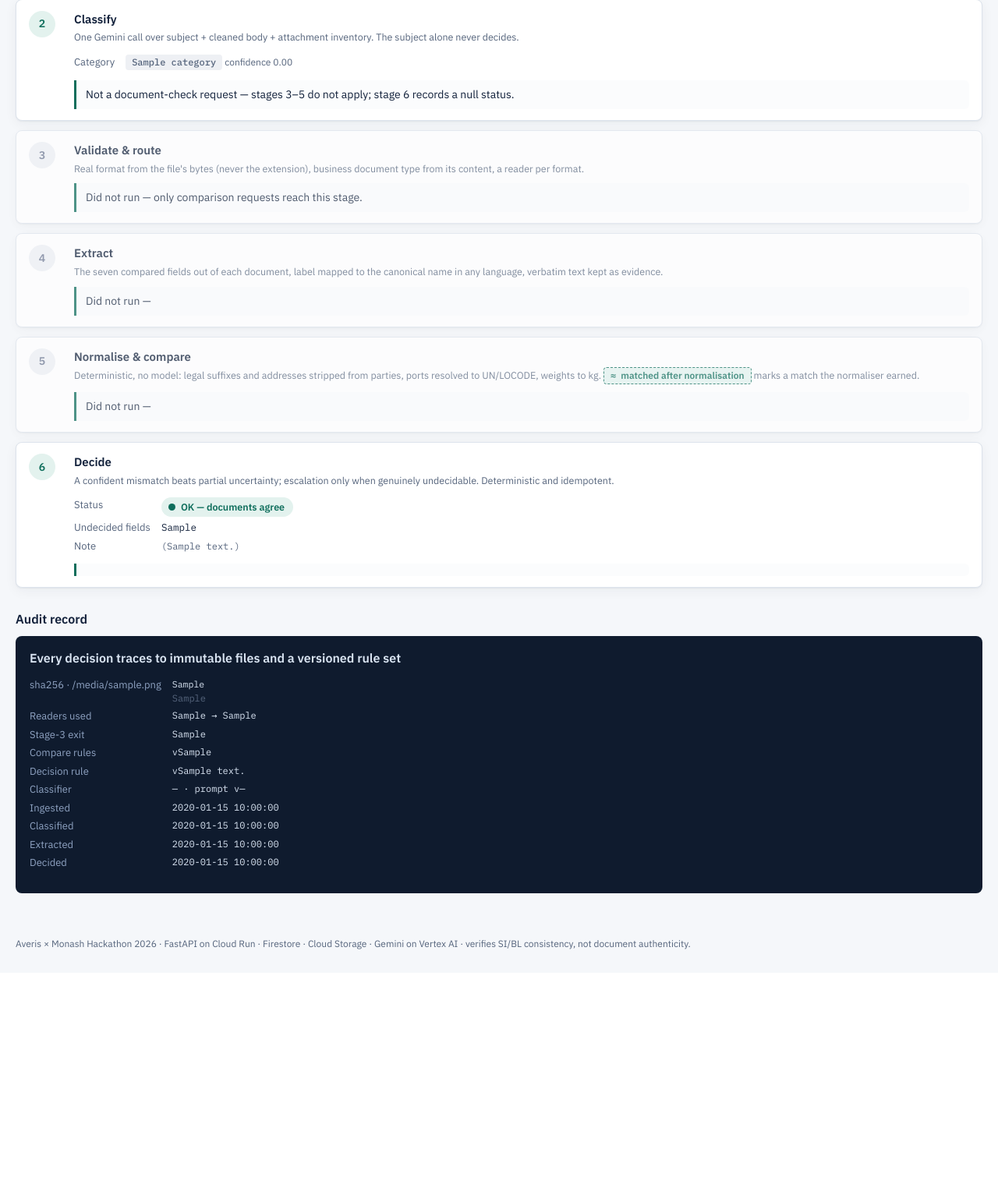
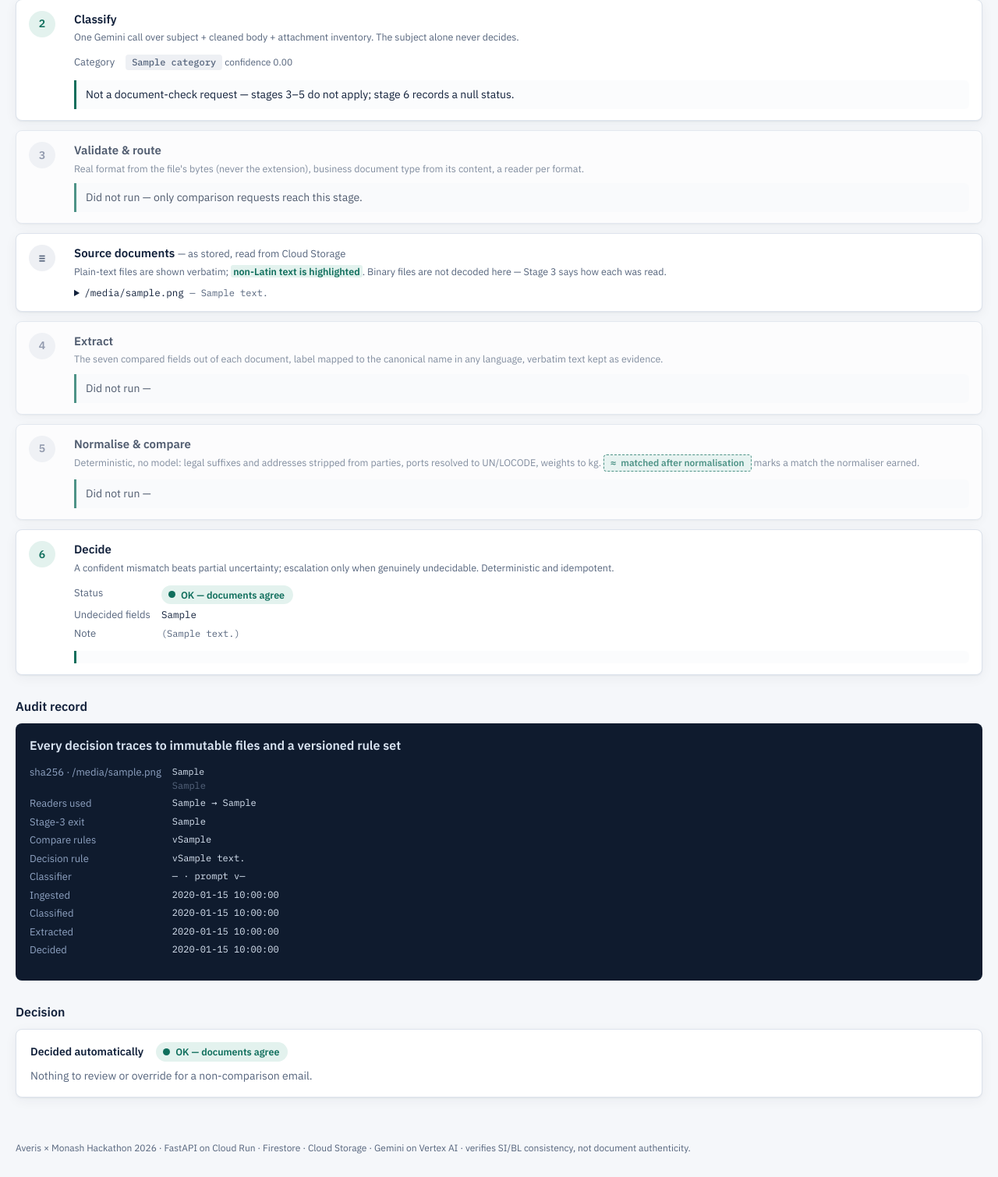
Before and after one commit to aslammpaata/sdoc-hackathon, a FastAPI app: template templates/case_detail.html in a window 1280 px wide. Shown: the part 514-2024 px from the top of the page at 78% size. Before the commit the page ends 1732 px from the top, so only its background shows below. Run offline with FastAPI, Linux system fonts and the light colour scheme; the template is opened without the code that fills it: most values are stand-ins (such as "Sample title", 1, 10 or a date in 2020).

Commit message:
Enhance case detail and dashboard templates: add source documents section, improve decision form handling, and update dashboard description for clarity

```diff
--- a/main.py
+++ b/main.py
@@ -253,14 +253,49 @@ DECISION_NOTES = {
 # A tour of this sample dataset. Ids absent from the loaded data are skipped.
 TOUR = [
     ("email_501", "Invoice posing as a BL", "The 'BL' file is a commercial invoice — caught by reading the content, not the filename."),
-    ("email_348", "Chinese label, composite port, party aliases", "毛重 (gross weight) label mapped to the canonical field; RUGAO/NANTONG/SHANGHAI resolved to one UN/LOCODE; shipper and consignee matched after stripping 'on behalf of' and addresses."),
+    ("email_348", "Chinese label, composite port, party aliases", "The BL labels the weight in Chinese (毛重 — open Source documents on the page); RUGAO/NANTONG/SHANGHAI resolved to one UN/LOCODE; shipper and consignee matched after normalisation stripped 'on behalf of' and addresses."),
     ("email_013", "Port swapped, code kept", "BL says TUTICORIN, INDIA (KEMBA) where the SI says MOMBASA, KENYA (KEMBA) — the bracketed code was left behind; the name decides, so the defect is caught."),
     ("email_517", "Placeholders instead of ports", "SI carries TBA and ____MT where both ports should be — undecidable, escalated as unreadable."),
     ("email_507", "One document of two", "A comparison was requested but only the SI arrived — escalated as missing_attachment."),
-    ("email_512", "Scanned SI, read by vision", "No text layer; Gemini reads the page image directly — no OCR engine involved."),
-    ("email_513", "Scanned document, vision + normalisation", "Read by vision, then the shipper matched only after normalisation."),
-    ("email_514", "Scanned document, clean match", "Vision-read scan where every field agreed."),
+    ("email_512", "Two scanned PDFs, read by vision", "Neither document has a text layer; Gemini reads the page images directly — no OCR engine involved. All seven fields matched."),
+    ("email_513", "Scans + a stray comma", "Both documents scanned; vision read the shipper as 'APRIL, FINE PAPER TRADING' — normalisation matched it to the BL's 'APRIL FINE PAPER TRADING'."),
+    ("email_514", "Two scanned PDFs, clean match", "Both read by vision; every field agreed without normalisation."),
 ]
+
+
+_SOURCE_CAP = 20_000
+_NON_ASCII_RUN = __import__("re").compile(r"[^\x00-\x7f]+")
+
+
+def source_texts(case: dict) -> list[dict]:
+    """Plain-text attachments as stored in GCS, for the 'Source documents' panel.
+
+    Read-only. Only files whose bytes sniff as text are rendered; PDFs, images and
+    Office files are listed as binary — decoding those is stage 3's job and would
+    mean invoking a reader (for scans, the model), which this page never does.
+    Non-ASCII runs are wrapped in <mark> so a bilingual label is visible at a glance.
+    """
+    from markupsafe import escape
+
+    from app import documents, store
+
+    out = []
+    for a in case.get("attachments") or []:
+        try:
+            data = store.get_attachment(case["email_id"], a["filename"])
+        except Exception as e:  # noqa: BLE001 — a missing object is shown, not fatal
+            out.append({"filename": a["filename"], "html": None, "note": f"could not fetch: {type(e).__name__}"})
+            continue
+        if documents.sniff(data) != "text":
+            out.append({"filename": a["filename"], "html": None, "note": "binary — see Stage 3 for how it was read"})
+            continue
+        text = data.decode("utf-8", errors="replace")
+        clipped = len(text) > _SOURCE_CAP
+        html = str(escape(text[:_SOURCE_CAP]))
+        html = _NON_ASCII_RUN.sub(lambda m: f"<mark>{m.group(0)}</mark>", html)
+        out.append({"filename": a["filename"], "html": html, "note": "truncated" if clipped else None,
+                    "non_latin": bool(_NON_ASCII_RUN.search(text))})
+    return out
 
 
 def overview(cases: list[dict]) -> dict:
@@ -429,9 +464,18 @@ def case_detail(request: Request, email_id: str):
         raise HTTPException(status_code=404, detail=f"no case {email_id}")
     cached, _ = _cases_cached()
     trace = build_trace(case, [c["email_id"] for c in cached])
-    show_form = case.get("category") == "BL_COMPARISON" and case.get("status") is not None
+    # The form is open only where a human decision is actually being asked for.
+    # Decided comparison cases get a read-only panel with an explicit override toggle;
+    # non-comparison cases have nothing to override. POST /review/{id} is unchanged.
+    if case.get("status") == "NEEDS_REVIEW":
+        form_mode = "open"
+    elif case.get("category") == "BL_COMPARISON":
+        form_mode = "override"
+    else:
+        form_mode = "none"
     return templates.TemplateResponse(request, "case_detail.html", {
-        "nav": "cases", "case": case, "fields": COMPARED_FIELDS, "trace": trace, "show_form": show_form,
+        "nav": "cases", "case": case, "fields": COMPARED_FIELDS, "trace": trace,
+        "form_mode": form_mode, "sources": source_texts(case),
     })
 
 
--- a/static/app.css
+++ b/static/app.css
@@ -52,9 +52,11 @@ footer { max-width:1280px; margin:0 auto; padding:0 20px 28px; color:var(--ink-s
 .card { background:var(--surface); border:1px solid var(--line); border-radius:var(--radius); box-shadow:var(--shadow); padding:16px 18px; }
 .card + .card { margin-top:14px; }
 .grid { display:grid; gap:14px; }
+.grid > *, .card, .tile { min-width:0; }
 .grid.tiles { grid-template-columns:repeat(auto-fit, minmax(150px, 1fr)); }
 .grid.two { grid-template-columns:repeat(auto-fit, minmax(300px, 1fr)); }
 .row { display:flex; flex-wrap:wrap; gap:8px 16px; align-items:center; }
+.row > * { min-width:0; }
 .empty { padding:22px; border:1px dashed var(--line); border-radius:var(--radius); color:var(--ink-soft); }
 .notice { padding:10px 14px; border-radius:var(--radius); background:var(--warn-soft); color:var(--warn); border:1px solid color-mix(in srgb, var(--warn) 30%, transparent); }
 
@@ -86,13 +88,15 @@ footer { max-width:1280px; margin:0 auto; padding:0 20px 28px; color:var(--ink-s
 .reason-missing::before { content:"∅"; }
 
 /* ---- tables ------------------------------------------------------------ */
-.scroll { overflow-x:auto; -webkit-overflow-scrolling:touch; border:1px solid var(--line); border-radius:var(--radius); background:var(--surface); }
+.scroll { overflow-x:auto; -webkit-overflow-scrolling:touch; border:1px solid var(--line); border-radius:var(--radius); background:var(--surface); max-width:100%; }
+.scroll > table { width:max-content; min-width:100%; }
 table { border-collapse:collapse; width:100%; font-size:13px; }
 th, td { padding:8px 10px; text-align:left; vertical-align:top; border-bottom:1px solid var(--line); }
 th { background:var(--surface-2); color:var(--ink-soft); font-weight:600; font-size:12px; letter-spacing:.03em; white-space:nowrap; position:sticky; top:0; }
 tbody tr:last-child td { border-bottom:0; }
 tbody tr:hover td { background:var(--surface-2); }
 td.num { text-align:right; font-family:var(--mono); }
+td.small, td.mono { overflow-wrap:anywhere; }
 .compare td { min-width:160px; }
 .compare .field { font-family:var(--mono); font-size:12px; white-space:nowrap; }
 .compare .val { font-weight:600; }
@@ -120,11 +124,15 @@ td.num { text-align:right; font-family:var(--mono); }
 .tour a:hover { border-color:var(--accent); text-decoration:none; }
 .tour .id { font-family:var(--mono); font-size:12px; color:var(--ink-soft); display:flex; justify-content:space-between; gap:8px; margin-bottom:4px; }
 .tour .t { font-weight:600; margin-bottom:2px; }
+.tour a { min-width:0; overflow-wrap:anywhere; }
+h1 { overflow-wrap:anywhere; }
 .tour .d { font-size:12.5px; color:var(--ink-soft); }
 
 /* ---- stage trace -------------------------------------------------------- */
-.stages { display:grid; gap:12px; }
-.stage { display:grid; grid-template-columns:44px 1fr; gap:14px; background:var(--surface); border:1px solid var(--line); border-radius:var(--radius); padding:14px 16px; box-shadow:var(--shadow); }
+.stages { display:grid; gap:12px; min-width:0; grid-template-columns:minmax(0, 1fr); }
+.stage, .stage > div, .stage details, .stage .scroll, .card > * { min-width:0; max-width:100%; }
+main, .topbar .inner { min-width:0; }
+.stage { display:grid; grid-template-columns:44px minmax(0, 1fr); gap:14px; background:var(--surface); border:1px solid var(--line); border-radius:var(--radius); padding:14px 16px; box-shadow:var(--shadow); }
 .stage .num { width:34px; height:34px; border-radius:50%; display:grid; place-items:center; font-family:var(--mono); font-weight:600; background:var(--accent-soft); color:var(--accent); }
 .stage.skipped { opacity:.72; } .stage.skipped .num { background:var(--neutral-soft); color:var(--neutral); }
 .stage.exit .num { background:var(--warn-soft); color:var(--warn); }
@@ -134,7 +142,7 @@ td.num { text-align:right; font-family:var(--mono); }
 .stage .conclusion { margin-top:10px; padding:8px 12px; border-left:3px solid var(--accent); background:var(--surface-2); border-radius:0 6px 6px 0; }
 .stage.exit .conclusion { border-left-color:var(--warn); } .stage.fail .conclusion { border-left-color:var(--danger); }
 .kv { display:grid; grid-template-columns:max-content 1fr; gap:4px 14px; font-size:13px; }
-.kv dt { color:var(--ink-soft); } .kv dd { margin:0; }
+.kv dt { color:var(--ink-soft); } .kv dd { margin:0; min-width:0; overflow-wrap:anywhere; }
 .audit { background:var(--code-bg); color:var(--code-ink); border-radius:var(--radius); padding:16px 18px; }
 .audit h2 { color:var(--code-ink); margin:0 0 10px; }
 .audit .kv dt { color:#8FA3C2; } .audit .kv dd { font-family:var(--mono); font-size:12px; word-break:break-all; }
@@ -158,9 +166,16 @@ form.correct input[type=text] { width:100%; }
 @media (max-width: 640px) {
   main { padding:16px 14px 48px; }
   h1 { font-size:20px; }
-  .stage { grid-template-columns:32px 1fr; gap:10px; padding:12px; }
+  .stage { grid-template-columns:32px minmax(0, 1fr); gap:10px; padding:12px; }
   .stage .num { width:28px; height:28px; font-size:12px; }
   .kv { grid-template-columns:1fr; gap:2px 0; } .kv dt { margin-top:6px; }
   form.correct .inputs { grid-template-columns:1fr; }
   .tile .n { font-size:24px; }
 }
+
+/* ---- source documents panel ---------------------------------------------- */
+.stage.src .num { background:var(--neutral-soft); color:var(--ink-soft); }
+pre.src-text { background:var(--surface-2); color:var(--ink); border:0; border-radius:0; white-space:pre; overflow-x:auto; max-height:420px; }
+mark { background:var(--accent-soft); color:var(--accent); padding:0 3px; border-radius:3px; font-weight:600; }
+@media (prefers-color-scheme: dark) { mark { color:var(--accent); } }
+details > summary { list-style:revert; }
--- a/templates/case_detail.html
+++ b/templates/case_detail.html
@@ -83,6 +83,23 @@
       {% endif %}
     </div>
   </section>
+
+  <!-- Source documents (read from Cloud Storage, exactly as stored) -->
+  {% if sources %}
+  <section class="stage src">
+    <div class="num">≡</div>
+    <div>
+      <h2>Source documents <span class="soft" style="font-weight:400;font-size:13px">— as stored, read from Cloud Storage</span></h2>
+      <div class="sub">Plain-text files are shown verbatim; <mark>non-Latin text is highlighted</mark>. Binary files are not decoded here — Stage 3 says how each was read.</div>
+      {% for src in sources %}
+      <details {% if src.non_latin %}open{% endif %} style="margin-top:6px">
+        <summary class="mono" style="cursor:pointer">{{ src.filename }}{% if src.note %} <span class="soft small">— {{ src.note }}</span>{% endif %}{% if src.non_latin %} <span class="tag">non-Latin text</span>{% endif %}</summary>
+        {% if src.html %}<div class="scroll" style="margin-top:6px"><pre class="src-text">{{ src.html|safe }}</pre></div>{% endif %}
+      </details>
+      {% endfor %}
+    </div>
+  </section>
+  {% endif %}
 
   <!-- 4 Extract -->
   <section class="stage {{ '' if t.extract.ran else 'skipped' }}">
@@ -175,8 +192,7 @@
   </dl>
 </div>
 
-{% if show_form %}
-<h2>Your decision</h2>
+{% macro correction_form() %}
 <form class="correct" method="post" action="/review/{{ case.email_id }}">
   <fieldset>
     <legend>Status</legend>
@@ -194,5 +210,28 @@
   </div>
   <p><button type="submit">Save decision</button> <span class="soft small">— writes to Firestore; submission.json and the queue update immediately.</span></p>
 </form>
+{% endmacro %}
+
+{% if form_mode == 'open' %}
+<h2>Your decision</h2>
+<p class="soft small" style="margin-top:-4px">This case was escalated because the system could not decide it. Your decision replaces the automatic one and survives re-runs.</p>
+{{ correction_form() }}
+{% elif form_mode == 'override' %}
+<h2>Decision</h2>
+<div class="card">
+  <div class="row"><strong>Decided automatically</strong> {{ status_pill(case.status) }}</div>
+  <p class="soft" style="margin:8px 0 0">{{ t.decide.conclusion }} <span class="small">Compare rules v{{ audit.rule_version or '—' }} · decision rule v{{ audit.decision_version or '—' }}{% if audit.decided_at %} · {{ audit.decided_at[:19] }}Z{% endif %}.</span></p>
+  <details style="margin-top:12px">
+    <summary class="soft" style="cursor:pointer">Override this decision</summary>
+    <p class="notice small" style="margin:10px 0">An override is a human decision: it is written to Firestore, changes <span class="mono">submission.json</span>, and is kept across every re-run of the pipeline until explicitly reset.</p>
+    {{ correction_form() }}
+  </details>
+</div>
+{% else %}
+<h2>Decision</h2>
+<div class="card">
+  <div class="row"><strong>Decided automatically</strong> {{ status_pill(case.status) }}</div>
+  <p class="soft" style="margin:8px 0 0">{{ t.decide.conclusion }} Nothing to review or override for a non-comparison email.</p>
+</div>
 {% endif %}
 {% endblock %}
--- a/templates/dashboard.html
+++ b/templates/dashboard.html
@@ -3,7 +3,7 @@
 {% block content %}
 {% set o = overview %}
 <h1>Shipping document verification</h1>
-<p class="soft">Every email in the inbox is classified; document-check requests have their Shipping Instruction compared field by field against the draft Bill of Lading. What the system could not decide is waiting in the <a href="/review">review queue</a>. Everything below is aggregated live from the case records{% if o.cached_seconds is not none %} (cached {{ o.cached_seconds }}s){% endif %}.</p>
+<p class="soft">Every email in the inbox is classified; document-check requests have their Shipping Instruction compared field by field against the draft Bill of Lading. What the system could not decide is waiting in the <a href="/review">review queue</a>. Everything below is aggregated from the case records and refreshes automatically.</p>
 
 <div class="grid tiles" style="margin-top:16px">
   <div class="tile"><div class="n">{{ o.processed }}</div><div class="l">emails processed</div></div>
```
